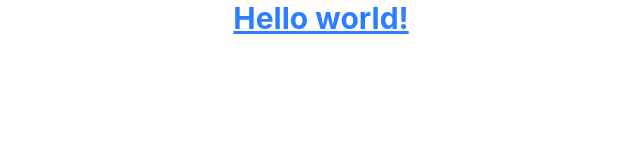
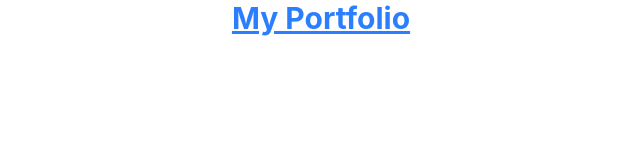
Before and after one commit to zafar708/portfolio, a website: page index.html in a window 1280 px wide. Shown: the whole page, without its empty margins (319-959 px from the left). Drawn offline with Linux system fonts and the light colour scheme.

Commit message:
index file text updated

```diff
--- a/index.html
+++ b/index.html
@@ -7,7 +7,7 @@
 </head>
 <body>
   <h1 class="text-3xl font-bold underline text-center text-blue-500">
-    Hello world!
+    My Portfolio
   </h1>
 </body>
 </html>
```
